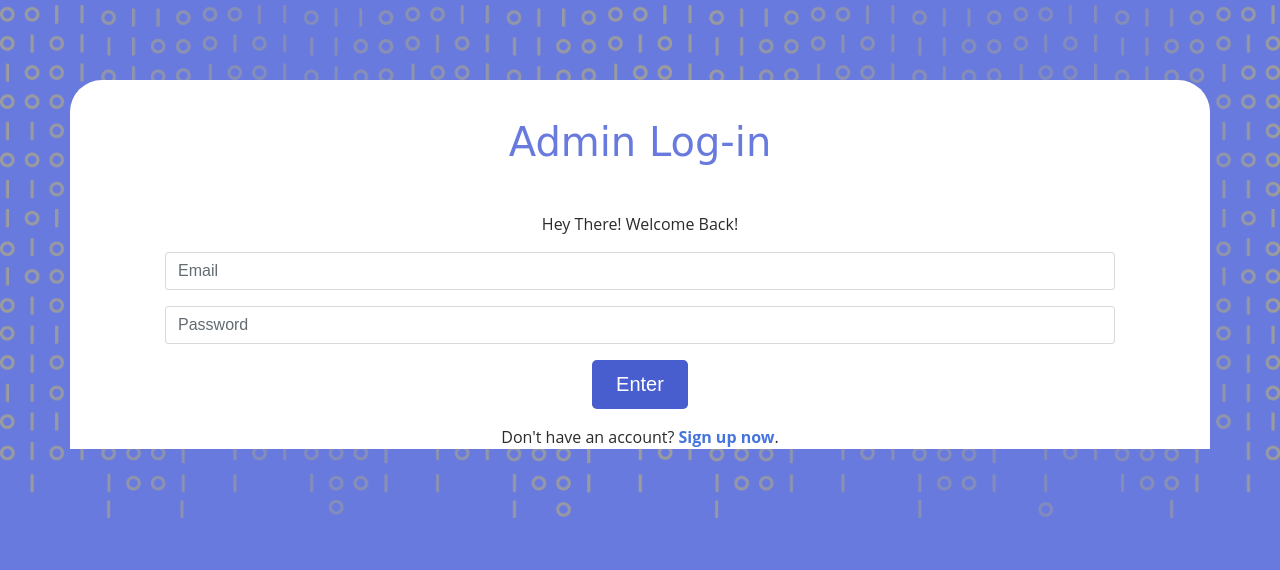
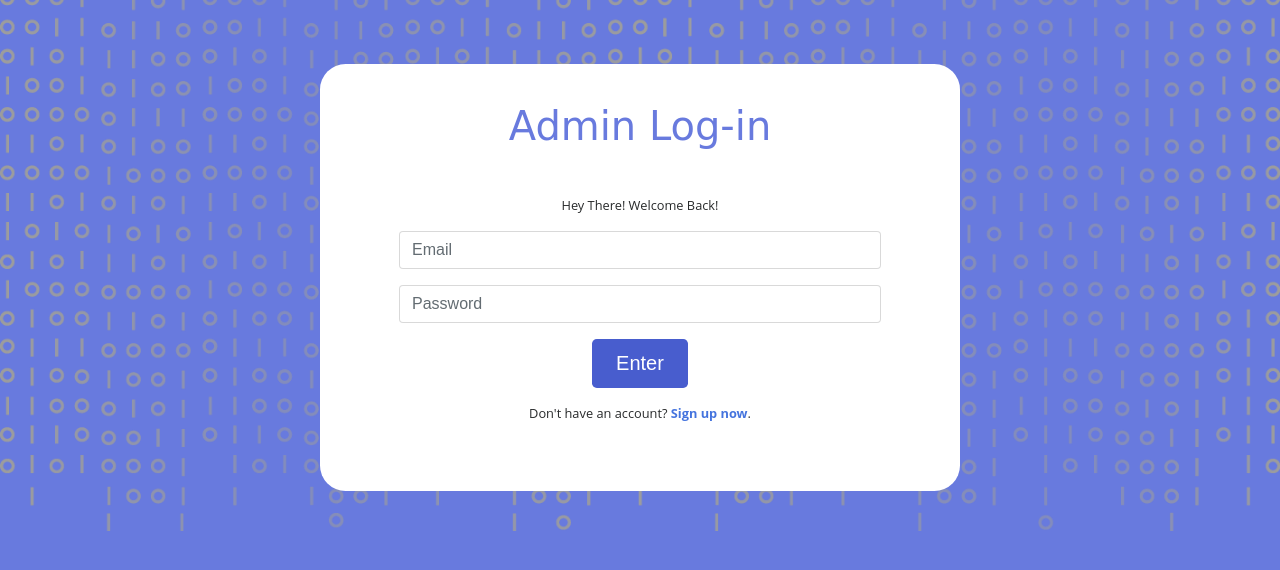
Before and after one commit to cvanhuben/Assignment9, a PHP site: page /login.php in a window 1280 px wide. Shown: the top 570 px of the page. Run offline with PHP 8.4, Linux system fonts and the light colour scheme; some web fonts are replaced.

Commit message:
card shit

```diff
--- a/database_action.php
+++ b/database_action.php
@@ -96,7 +96,9 @@
               }
           ?>
 
-			<a href="index.php" class="btn btn-primary">Back to Index</a>
+      <div class="form-group text-center">
+			  <a href="index.php" class="btn btn-primary">Back to Index</a>
+      </div>
     </div>
   </body>
 </html>
--- a/login.php
+++ b/login.php
@@ -97,7 +97,7 @@ if($_SERVER["REQUEST_METHOD"] == "POST"){
     <link rel="icon" href="images/favicon.ico" type="image/x-icon">
   </head>
   <body class="bg-cover">
-    <div class="container card-container">
+    <div class="container card-container small">
       <h1 class="text-center">Admin Log-in</h1>
       <p class="text-center" id="welcome">Hey There! Welcome Back!</p>
 
```
